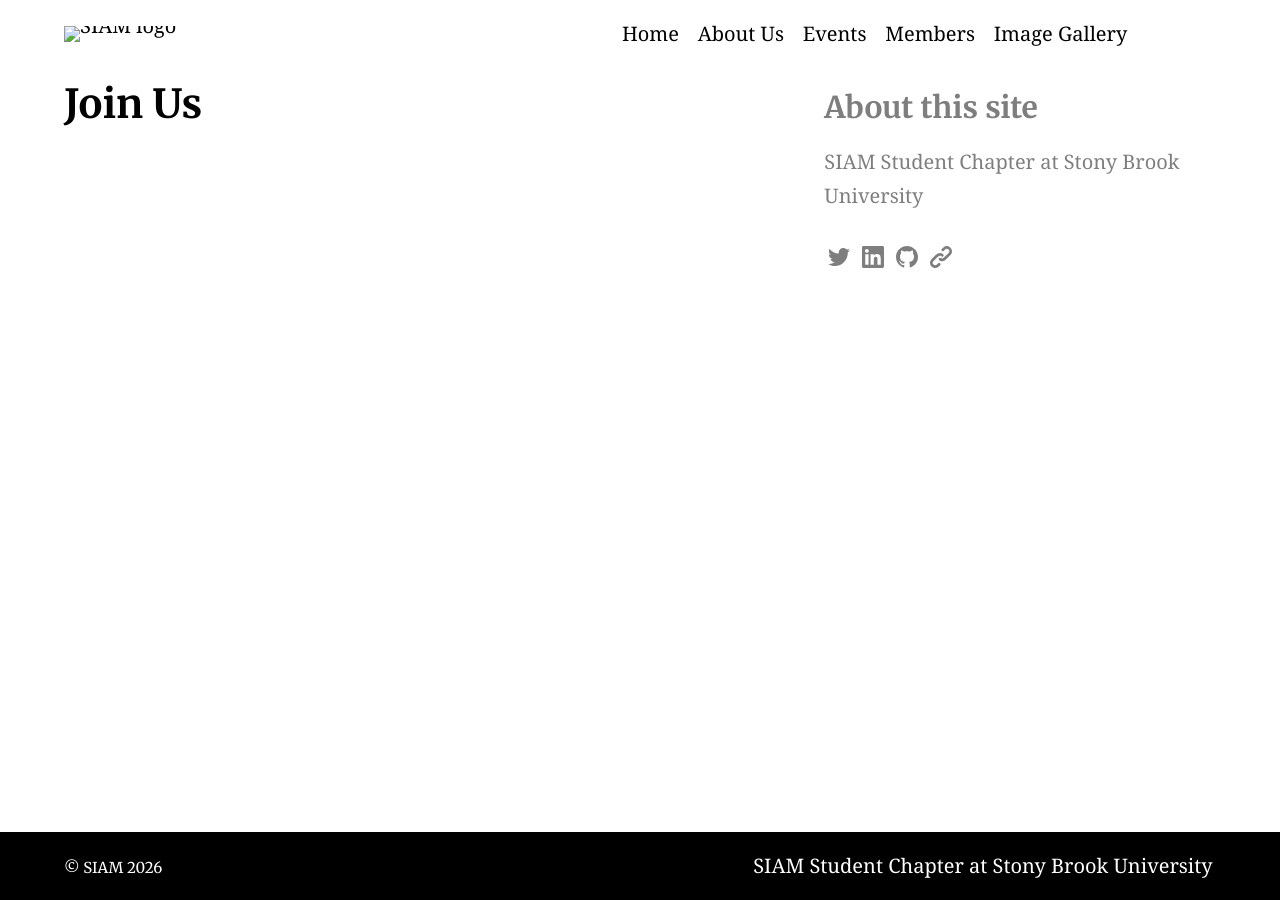
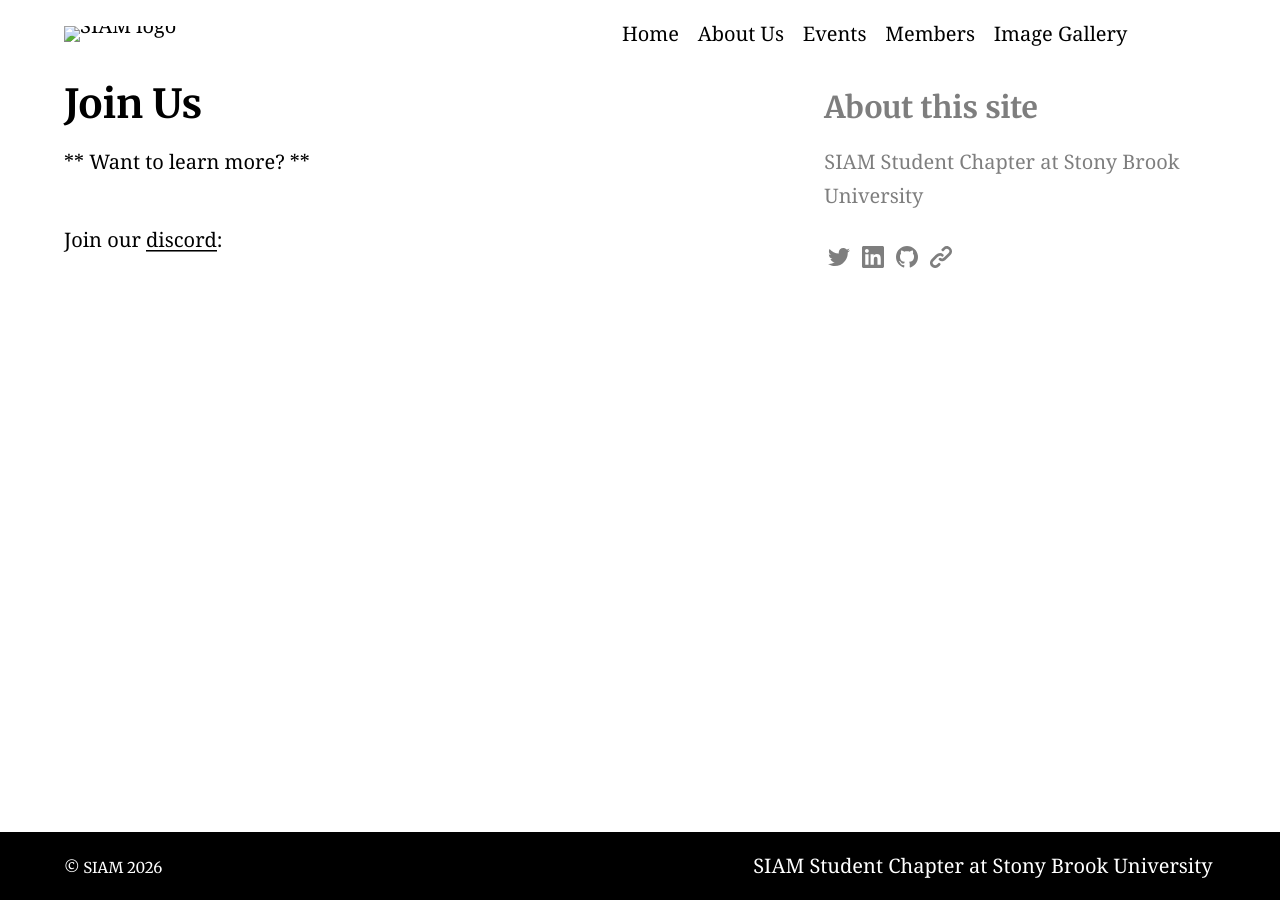
Before and after one commit to siamsc-sbu/siamsc-sbu.github.io, a Jekyll site: the page built from joinus.md, in a window 1280 px wide. Built offline with Jekyll 4.4.1, drawn with Linux system fonts in a browser that asks for light colours.

Commit message:
Update joinus.md

```diff
--- a/joinus.md
+++ b/joinus.md
@@ -3,3 +3,7 @@ title: Join Us
 
 aside: true
 ---
+
+** Want to learn more? **
+
+<sub><sub> Join our [discord](https://discord.gg/c3faU73WSX):
```
